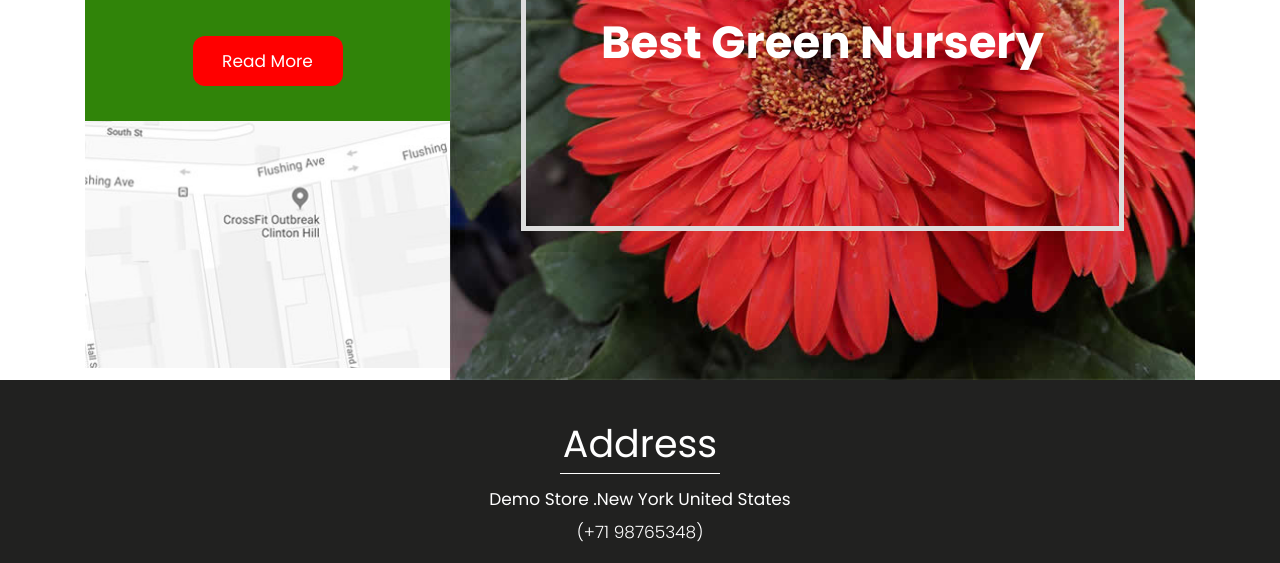
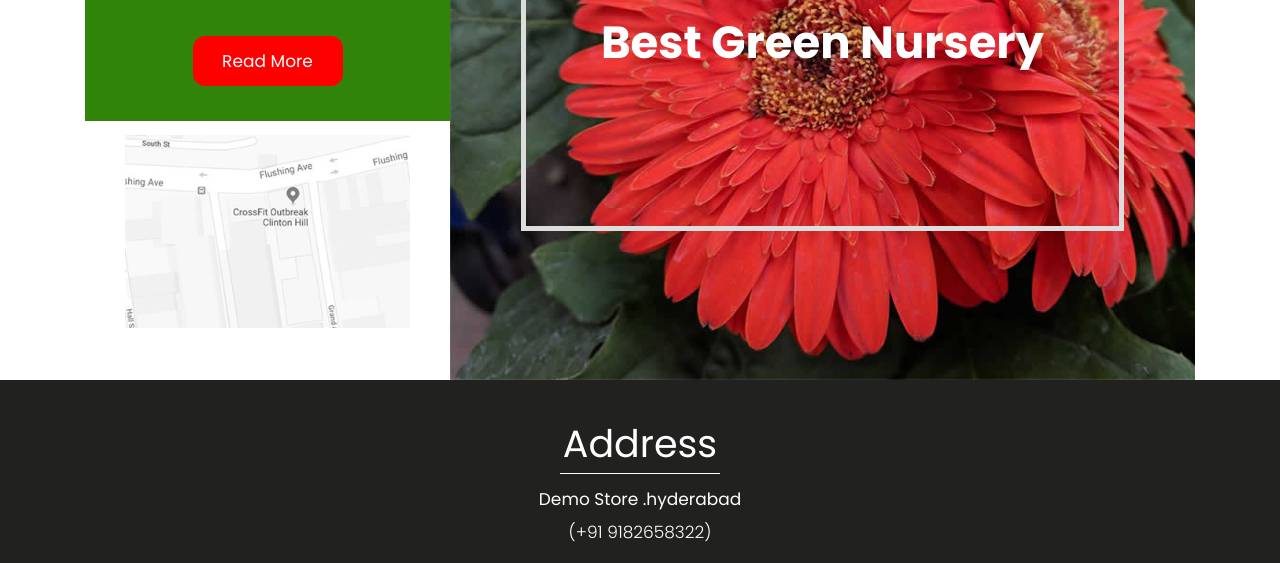
Before and after one commit to sumalathadurgam/greeno, a plain HTML site: page index.html in a window 1280 px wide. Shown: the part 4161-4724 px from the top of the page. Drawn offline with nearby package versions, Linux system fonts and the light colour scheme.

Commit message:
Update index.html

```diff
--- a/index.html
+++ b/index.html
@@ -372,7 +372,7 @@
                         </form>
                      </div>
                      <div class="col-xl-12 col-lg-12 col-md-12 col-sm-12">
-                        <div class="map_section">
+                        <div class="">
                            <figure><img src="images/map.jpg"></figure>
                         </div>
                      </div>
@@ -401,8 +401,8 @@
                      <div class="footer-box">
                         <div class="headinga">
                            <h3>Address</h3>
-                           <span>Demo Store .New York  United States</span>
-                           <p>(+71 98765348)</p>
+                           <span>Demo Store .hyderabad </span>
+                           <p>(+91 9182658322)</p>
                         </div>
                         <ul class="location_icon">
                            <li> <a href="#"><img src="icon/facebook.png"></a></li>
```
